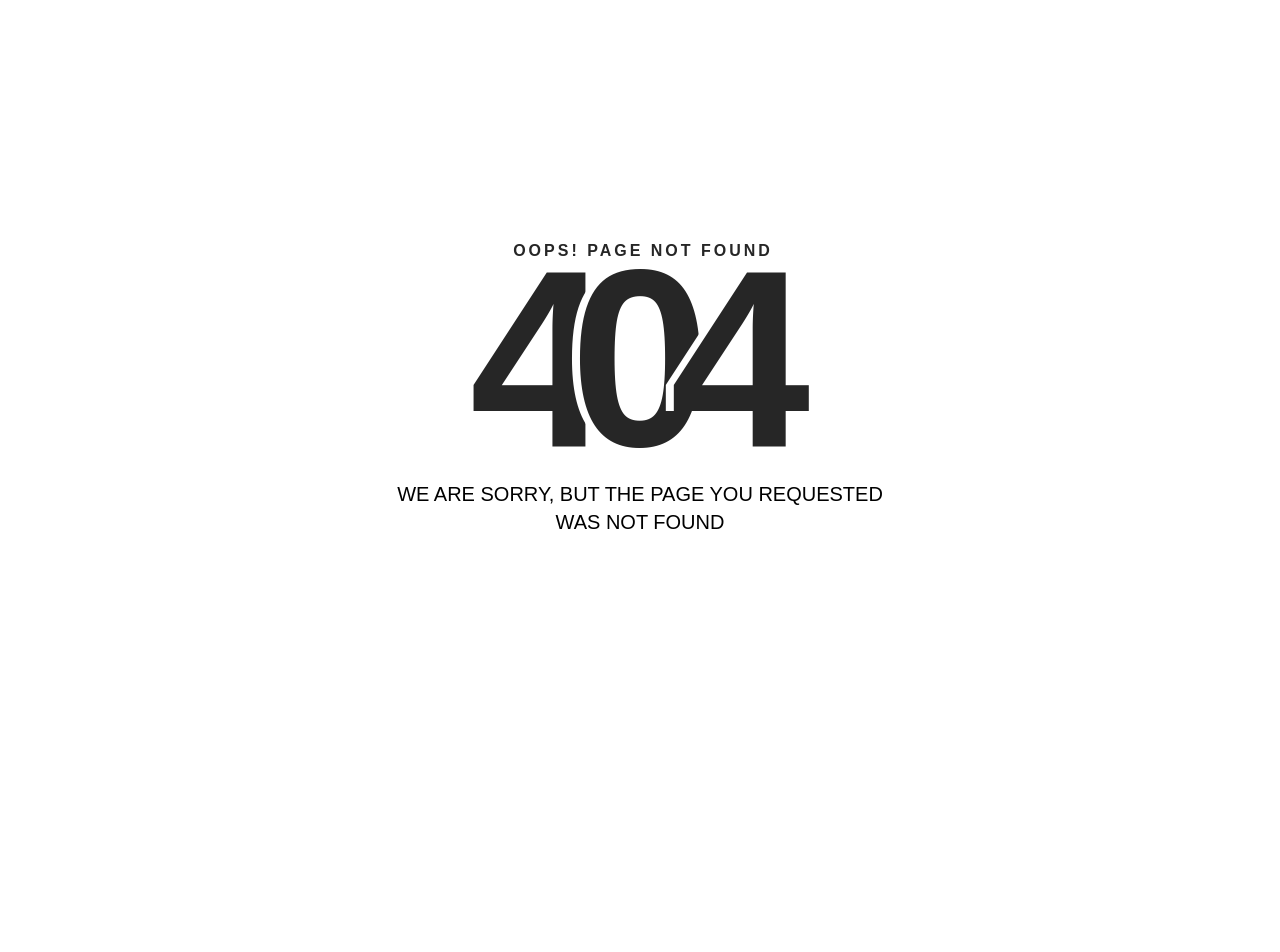
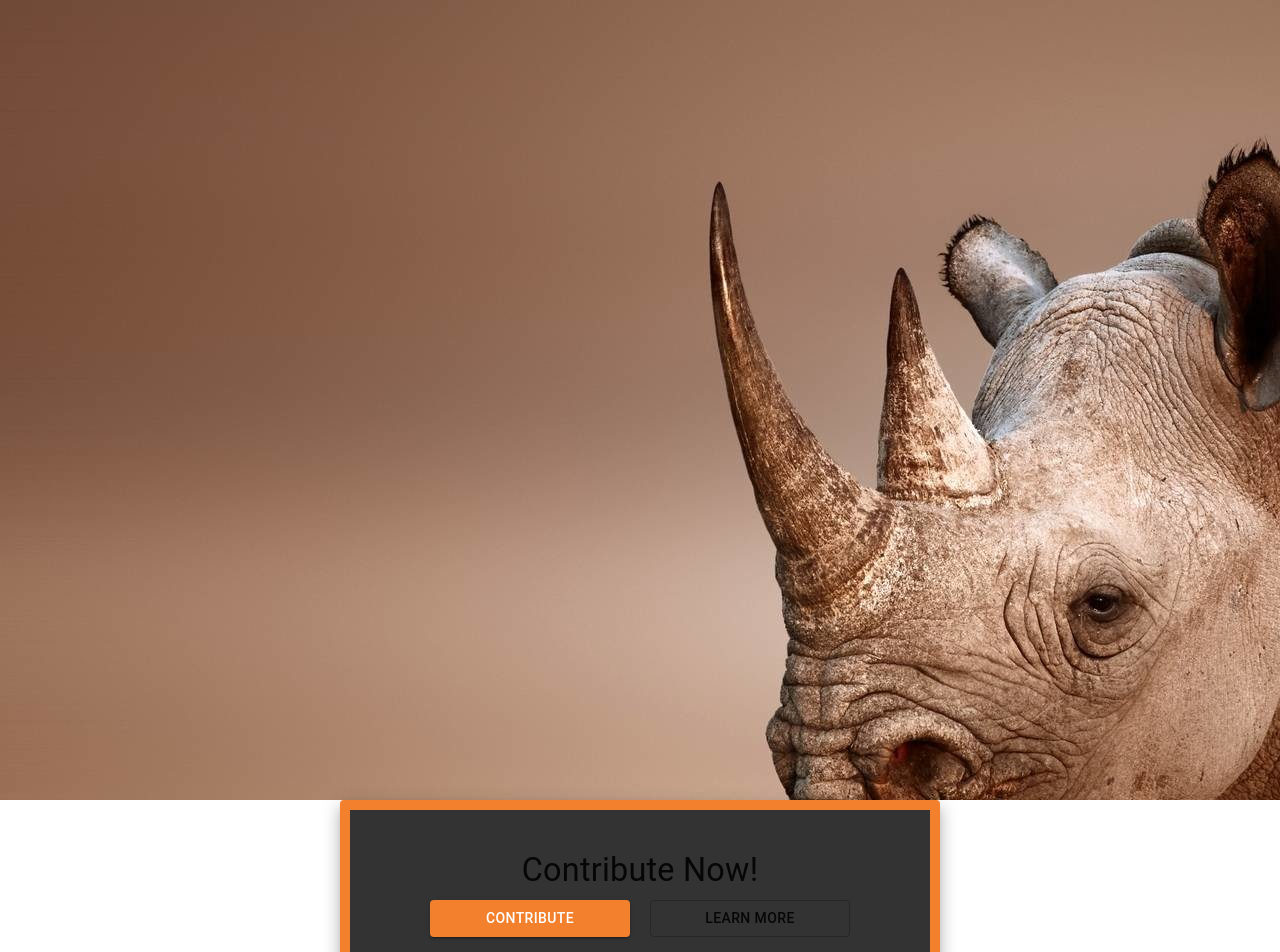
Before and after one commit to KilianSL/project-rhino, a React (Create React App) app: page /app in a window 1280 px wide. Before the commit this address had no page. Shown: the top 952 px of the page. Before the commit the page ends 800 px from the top, so only its background shows below. Built offline with nearby package versions, Linux system fonts and the light colour scheme.

Commit message:
Created modal component everything else is still shit

```diff
--- a/package.json
+++ b/package.json
@@ -9,6 +9,8 @@
     "@fortawesome/react-fontawesome": "^0.1.9",
     "@material-ui/core": "^4.9.10",
     "@material-ui/icons": "^4.9.1",
+    "@material-ui/styles": "^4.9.10",
+    "@material-ui/system": "^4.9.10",
     "@testing-library/jest-dom": "^4.2.4",
     "@testing-library/react": "^9.5.0",
     "@testing-library/user-event": "^7.2.1",
--- /dev/null
+++ b/src/components/AlertModal.tsx
@@ -0,0 +1,48 @@
+// Displays some text and 2 buttons - can be used either as a static element for landing pages or as a pop-up modal component.
+
+import React from 'react';
+import {withStyles, createStyles, CSSProperties} from '@material-ui/styles';
+import { Box, Paper, PropTypes, Theme, StyleRules, Grid, Typography, Button } from '@material-ui/core';
+import {theme} from '../utils';
+
+type props = {
+    classes : {
+        root : string,
+        grid : string,
+        btnContainer : string
+    }
+}
+
+const styles = ({palette} : Theme) => createStyles({
+    root: {
+        margin : 'auto',
+        padding: '40px',
+        border : `10px solid ${palette.secondary.main}`,
+        backgroundColor : palette.primary.main,
+        maxWidth : '600px',
+    },
+    grid : {
+        width : '100%',
+        height: '100%',
+    },
+    btnContainer : {
+        width: '100%'
+    }
+})
+
+function AlertModal(props : props) {
+    const {classes} = props;
+    return(
+            <Paper className={classes.root} elevation={10}>
+                <Grid className={classes.grid} direction="column" justify="center" alignItems="center" container>
+                    <Typography variant="h4">Contribute Now!</Typography>
+                    <Grid container item justify="center" direction="row" className={classes.btnContainer}>
+                        <Button variant="contained" color="secondary" style={{margin : '10px', width: '40%'}}>Contribute</Button>
+                        <Button variant="outlined" color="default" style={{margin : '10px', width: '40%'}}>Learn More</Button>
+                    </Grid>
+                </Grid>
+            </Paper>
+    )
+}
+
+export default withStyles(styles)(AlertModal);
--- /dev/null
+++ b/src/components/index.ts
@@ -0,0 +1 @@
+export {default as AlertModal} from './AlertModal';
--- a/src/pages/App/App.tsx
+++ b/src/pages/App/App.tsx
@@ -2,14 +2,17 @@ import React from 'react';
 import {Helmet} from 'react-helmet';
 import { BrowserRouter as Router, Switch, Route } from "react-router-dom";
 import {Provider} from 'react-redux';
+import {ThemeProvider} from '@material-ui/core';
 import {store} from '../../utils';
 import LandingPage from '../LandingPage/LandingPage';
 import ErrorPage from '../ErrorPage/ErrorPage';
+import {theme} from '../../utils';
 
 // APP PAGE - HANDLES ROUTING FOR ALL OF APP - PROVIDES STORE TO ALL COMPONENTS IN APP - HAS HELMET FOR META ETC.
 
 function App() {
   return (
+    <ThemeProvider theme={theme}>
       <Provider store={store}>
         <Router>
           <Helmet>
@@ -23,10 +26,13 @@ function App() {
 
           <Switch>
             <Route path='/' exact component={LandingPage} />
+            <Route path='/app' exact component={LandingPage} />
             <Route path ='' component={ErrorPage} />
           </Switch>
         </Router>
       </Provider>
+    </ThemeProvider>
+
   );
 }
 
--- a/src/pages/LandingPage/LandingPage.tsx
+++ b/src/pages/LandingPage/LandingPage.tsx
@@ -1,33 +1,22 @@
 import React from 'react';
-import {useMediaQuery, Container, Grid, Button} from '@material-ui/core';
+import {useMediaQuery} from '@material-ui/core';
+import LandingPageL from './LandingPageL';
 
 // Landing page for browser and mobile.
 // Displays a title and subtitle over a background image,
 // as well as a call to action button and a secondary action button
 
-type props = {
-    title : string,
-    subtitle : string,
-    logo : string,
-    background : string,
-    button1 : {
-        text : string,
-        to : string
-    },
-    button2 : {
-        text : string,
-        to : string
-    },
-    footer : string
+export default function LandingPage(){
+
+    const isMobile = useMediaQuery('(max-width:960px)');
+
+    if (isMobile) {
+        return(
+            <>MOBILE VIEW</>
+        );
+    } else {
+        return(
+            <LandingPageL />
+        )
+    }
 }
-
-export default function LandingPage(props : props){
-
-    const isMobile = useMediaQuery('(max-width:1000px)');
-
-    return(
-        <div>
-            YOU ARE ON THE LANDING PAGE
-        </div>
-    )
-}
--- /dev/null
+++ b/src/pages/LandingPage/LandingPageL.tsx
@@ -0,0 +1,22 @@
+import React from 'react';
+import {css, jsx} from '@emotion/core';
+/**@jsx jsx */
+import logo from '../../images/logo.png';
+import rhino from '../../images/rhino.jpg';
+import { Box, Paper, Grid } from '@material-ui/core';
+import {AlertModal} from '../../components';
+
+const style = css `
+    width: 100vw;
+    height: 100vh;
+    background-image: url(${rhino})
+`
+
+export default function LandingPageL() {
+    return(
+        <Box css={style}>
+            <Box style={{height:'100%', width: '35%', left: '0'}} />
+            <AlertModal />
+        </Box>
+    )
+}
--- a/src/utils/index.tsx
+++ b/src/utils/index.ts
@@ -2,3 +2,4 @@ export {makeGetRequest, makePostRequest} from './api_calls';
 export {api_root, config} from './api_config';
 export {default as store} from './redux/reducers';
 export {updateTitle} from './redux/actionCreators';
+export {default as theme} from './theme';
--- /dev/null
+++ b/src/utils/theme.ts
@@ -0,0 +1,40 @@
+import {createMuiTheme, responsiveFontSizes} from '@material-ui/core/styles';
+
+const theme = createMuiTheme({
+    palette: {
+        common: {
+        black: '#000',
+        white: '#fff'
+        },
+        background: {
+        paper: '#fff',
+        'default': '#fafafa'
+        },
+        primary: {
+        light: 'rgba(92, 92, 92, 1)',
+        main: 'rgba(51, 51, 51, 1)',
+        dark: 'rgba(12, 12, 12, 1)',
+        contrastText: '#fff'
+        },
+        secondary: {
+        light: 'rgba(255, 177, 92, 1)',
+        main: 'rgba(243, 128, 45, 1)',
+        dark: 'rgba(186, 82, 0, 1)',
+        contrastText: '#fff'
+        },
+        error: {
+        light: '#e57373',
+        main: 'rgba(255, 0, 0, 1)',
+        dark: '#d32f2f',
+        contrastText: '#fff'
+        },
+        text: {
+        primary: 'rgba(0, 0, 0, 0.87)',
+        secondary: 'rgba(0, 0, 0, 0.54)',
+        disabled: 'rgba(0, 0, 0, 0.38)',
+        hint: 'rgba(0, 0, 0, 0.38)'
+        }
+    }
+})
+
+export default responsiveFontSizes(theme);
```
Also changed, not shown: src/images/rhino.jpg (added), src/utils/api_calls.ts (renamed from src/utils/api_calls.tsx), src/utils/api_config.ts (renamed from src/utils/api_config.tsx), src/utils/redux/actionCreators.ts (renamed from src/utils/redux/actionCreators.tsx), src/utils/redux/reducers.ts (renamed from src/utils/redux/reducers.tsx), 1 other file (tests, documents, lock files or other folders). Lines whose indentation alone changed are shown as unchanged.
